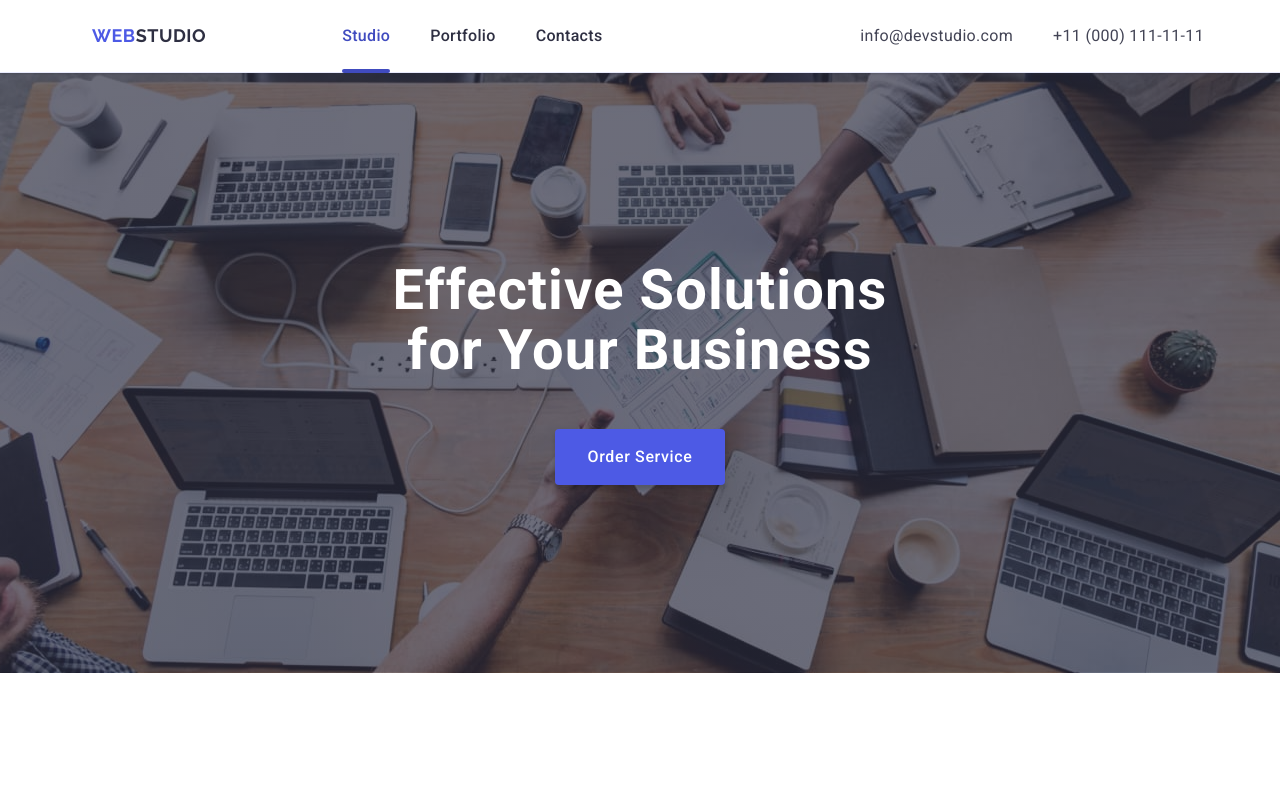
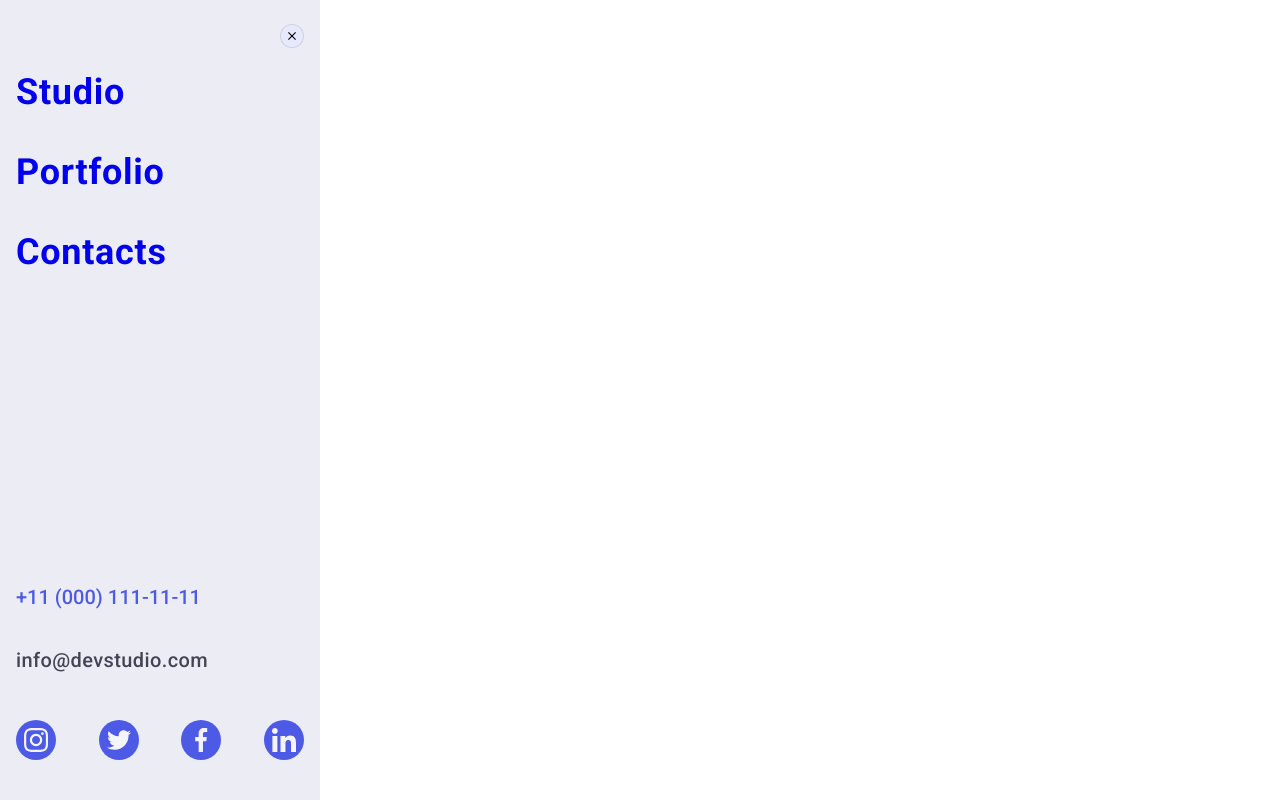
Before and after one commit to OlehFedorchuk/goit-markup-hw-06, a plain HTML site: page index.html in a window 1280 px wide. Shown: the top 800 px of the page. Drawn offline with nearby package versions, Linux system fonts and the light colour scheme.

Commit message:
added menu

```diff
--- a/css/style.css
+++ b/css/style.css
@@ -854,3 +854,128 @@ input::placeholder {
         gap: 24px;
     }
 }
+
+
+/* menu */
+ul,
+li {
+    list-style-type: none;
+}
+
+.mob-menu>.mob-container {
+    height: 100%;
+    display: flex;
+    flex-direction: column;
+    justify-content: space-between;
+    overflow: auto;
+}
+
+.mob-container {
+    padding: 24px 16px 40px 16px;
+    max-width: 320px;
+    background-color: #ecedf4;
+}
+
+.mob-menu {
+    position: fixed;
+    top: 0;
+    width: 100%;
+    height: 100%;
+    background-color: #ffffff;
+    z-index: 1;
+
+}
+
+.menu-close {
+    display: block;
+    margin-left: auto;
+    margin-bottom: 16px;
+}
+
+
+.mob-menu-item {
+    margin-bottom: 40px;
+    font-weight: 700;
+    font-size: 36px;
+    line-height: calc(40/36);
+    letter-spacing: 0.02em;
+    color: #2E2F42;
+}
+
+
+.mob-menu-tel {
+    font-weight: 500;
+    font-size: 20px;
+    line-height: calc(40/36);
+    color: #4D5AE5;
+    margin-bottom: 40px;
+}
+
+.mob-menu-email {
+    font-weight: 500;
+    font-size: 20px;
+    line-height: calc(24/20);
+    letter-spacing: 0.02em;
+    color: #434455;
+    margin-bottom: 48px;
+}
+
+
+.mob-soc-list {
+    display: flex;
+    justify-content: space-between;
+    gap: 40px;
+
+}
+
+.mob-soc-icon {
+    fill: #F4F4FD;
+}
+
+.mob-soc-link {
+    display: flex;
+    justify-content: center;
+    align-items: center;
+    background: #4D5AE5;
+    width: 40px;
+    height: 40px;
+    border-radius: 50%;
+}
+
+.menu-close {
+    width: 24px;
+    height: 24px;
+    border-radius: 50%;
+    background: #E7E9FC;
+    border: 1px solid rgba(0, 0, 0, 0.1);
+    display: flex;
+    align-items: center;
+    justify-content: center;
+    margin-left: auto;
+    margin-bottom: 24px;
+    transition-duration: 250ms;
+    transition-timing-function: cubic-bezier(0.4, 0, 0.2, 1);
+
+}
+
+.menu-close:is(:hover, :focus) {
+    border: #404BBF;
+    background-color: #404BBF;
+    fill: #ffffff
+}
+
+.mob-menu-color {
+    color: #404BBF;
+}
+
+.is-hidden {
+    opacity: 0;
+    visibility: hidden;
+    pointer-events: none;
+}
+
+html.on-scroll,
+body.on-scroll {
+    overflow: hidden;
+    height: 100%;
+}
--- a/index.html
+++ b/index.html
@@ -36,7 +36,7 @@
                     </li>
                 </ul>
             </address>
-            <button class="burger-menu-btn">
+            <button class="burger-menu-btn" data-menu-open>
                 <svg class="burger-icon-svg" width="24" height="24">
                     <use href="./images/icons.svg#burger-menu"></use>
                 </svg>
@@ -47,6 +47,58 @@
 
 
     <main>
+        <!-- Menu -->
+        <div class="mob-menu" data-menu>
+            <div class="mob-container">
+                <div>
+                    <button type="button" data-menu-close class="menu-close">
+                        <svg class="modal-close-icon" width="8" height="8">
+                            <use href="./images/icons.svg#icon-close"></use>
+                        </svg>
+                    </button>
+                    <ul class="mob-menu-list list">
+                        <li class="mob-menu-item"><a href="./index.html" class="mob-menu-link link">Studio</a>
+                        </li>
+                        <li class="mob-menu-item"><a href="#" class="mob-menu-link link">Portfolio</a>
+                        </li>
+                        <li class="mob-menu-item mob-menu-color"><a href="#" class="mob-menu-link link">Contacts</a>
+                        </li>
+                    </ul>
+                </div>
+                <div>
+                    <ul>
+                        <!-- <a href="./contacts.html">google</a> -->
+                        <li class="mob-menu-tel"><a href="#" class="mob-menu-link link"></a>+11 (000) 111-11-11</li>
+                        <li class="mob-menu-email"><a href="#" class="mob-menu-link link"></a>info@devstudio.com</li>
+
+                    </ul>
+                    <ul class="mob-soc-list">
+                        <li class="mob-soc-item"><a href="" class="mob-soc-link">
+                                <svg class="mob-soc-icon" width="24px" height="24px">
+                                    <use href="./images/icons.svg#icon-instagram"></use>
+                                </svg>
+                            </a></li>
+                        <li class="mob-soc-item"><a href="" class="mob-soc-link">
+                                <svg class="mob-soc-icon" width="24px" height="24px">
+                                    <use href="./images/icons.svg#icon-twitter"></use>
+                                </svg>
+                            </a></li>
+                        <li class="mob-soc-item"><a href="" class="mob-soc-link">
+                                <svg class="mob-soc-icon" width="24px" height="24px">
+                                    <use href="./images/icons.svg#icon-facebook"></use>
+                                </svg>
+                            </a></li>
+                        <li class="mob-soc-item"><a href="" class="mob-soc-link">
+                                <svg class="mob-soc-icon" width="24px" height="24px">
+                                    <use href="./images/icons.svg#icon-linkedin"></use>
+                                </svg>
+                            </a></li>
+                    </ul>
+                </div>
+
+            </div>
+
+        </div>
         <!-- Hero -->
 
         <section class="hero">
@@ -514,7 +566,9 @@
         </div>
     </div>
 
+
     <script src="./js/modal.js"></script>
+    <script src="./js/menu.js"></script>
 </body>
 
 </html>
--- /dev/null
+++ b/js/menu.js
@@ -0,0 +1,16 @@
+(() => {
+  const refs = {
+    openMenuBtn: document.querySelector('[data-menu-open]'),
+    closeMenuBtn: document.querySelector('[data-menu-close]'),
+    menu: document.querySelector('[data-menu]'),
+  };
+
+  refs.openMenuBtn.addEventListener('click', toggleMenu);
+  refs.closeMenuBtn.addEventListener('click', toggleMenu);
+
+  function toggleMenu() {
+    refs.menu.classList.toggle('is-hidden');
+    document.body.classList.toggle('on-scroll');
+    document.documentElement.classList.toggle('on-scroll');
+  }
+})();
```
